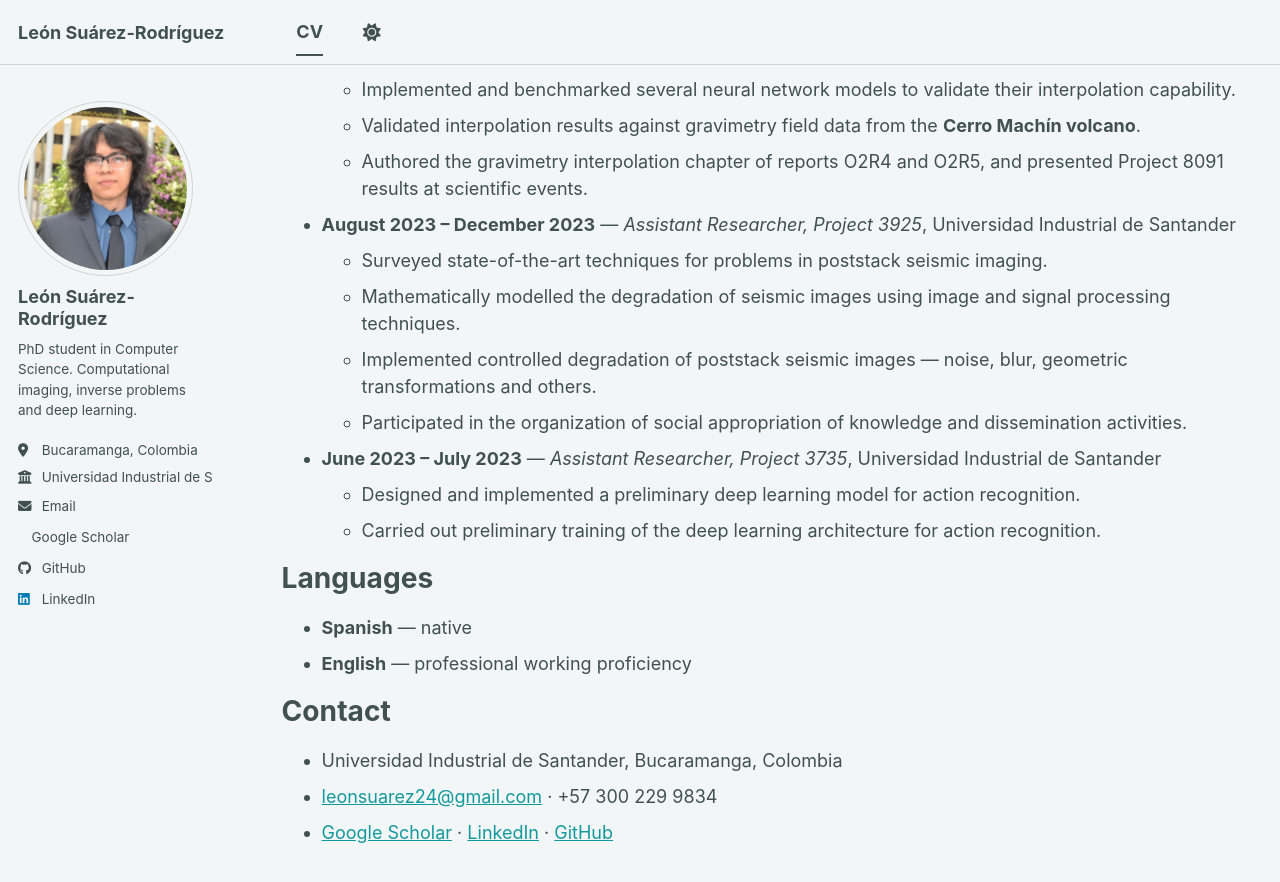
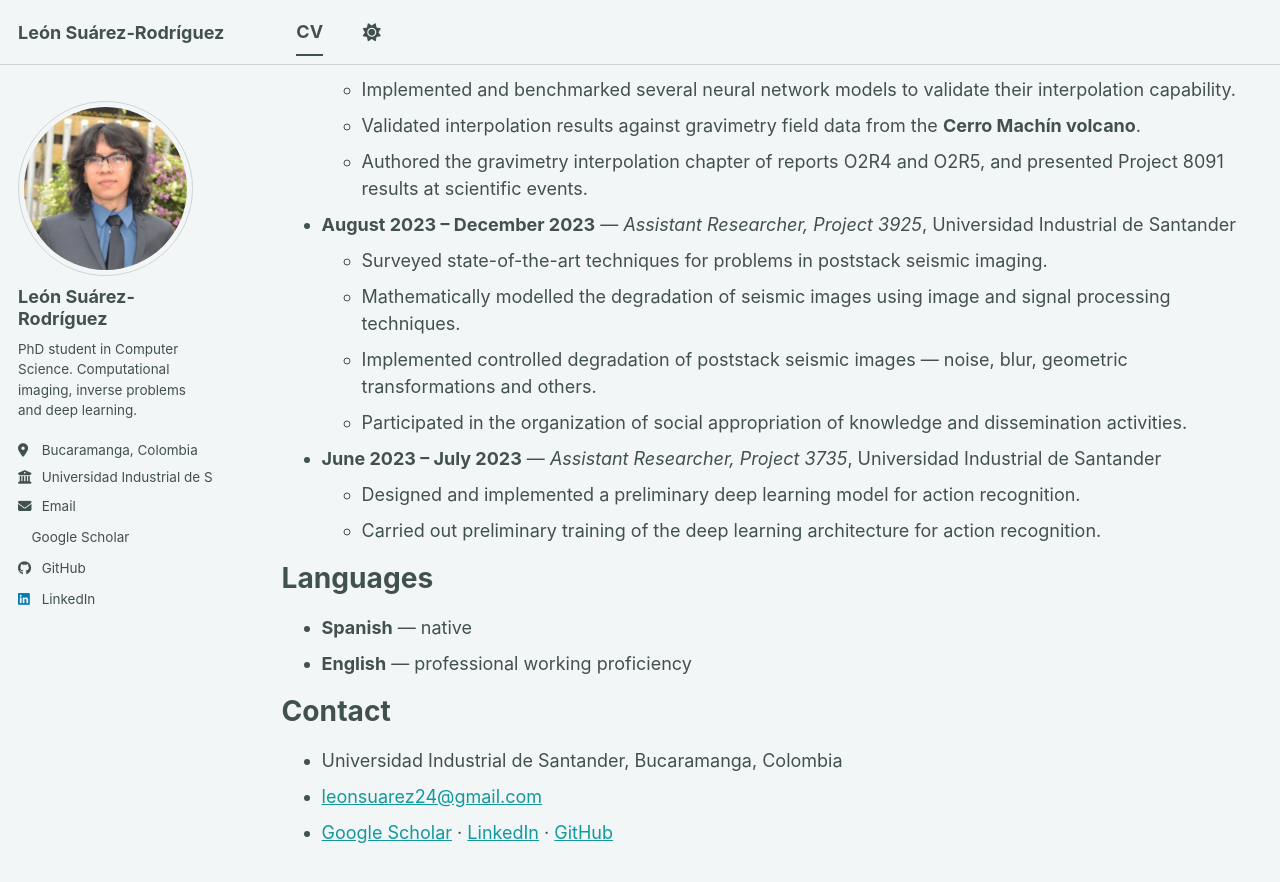
Before and after one commit to leonsuarez24/leonsuarez24.github.io, a Jekyll site: the page built from _pages/cv.md, in a window 1280 px wide and 900 px high, scrolled down 891 px. Shown: the top 882 px of the window. Built offline with Jekyll 4.4.1, drawn with Linux system fonts in a browser that asks for light colours; a style sheet for code colours, icons or effects is not loaded.

Commit message:
Remove phone number from CV page and CV PDF
Drops the phone number from the Contact section of the CV page and
redacts it from the downloadable PDF's header line. The PDF's page
content stream was edited in place; layout, links and all other text
are unchanged.

Co-Authored-By: Claude Opus 5 (1M context) <noreply@anthropic.com>

```diff
--- a/_pages/cv.md
+++ b/_pages/cv.md
@@ -53,5 +53,5 @@ Languages
 Contact
 ======
 * Universidad Industrial de Santander, Bucaramanga, Colombia
-* [leonsuarez24@gmail.com](mailto:leonsuarez24@gmail.com) · +57 300 229 9834
+* [leonsuarez24@gmail.com](mailto:leonsuarez24@gmail.com)
 * [Google Scholar](https://scholar.google.com/citations?user=FAT4XIUAAAAJ&hl=en) · [LinkedIn](https://www.linkedin.com/in/leon-suarez24/) · [GitHub](https://github.com/leonsuarez24)
```
